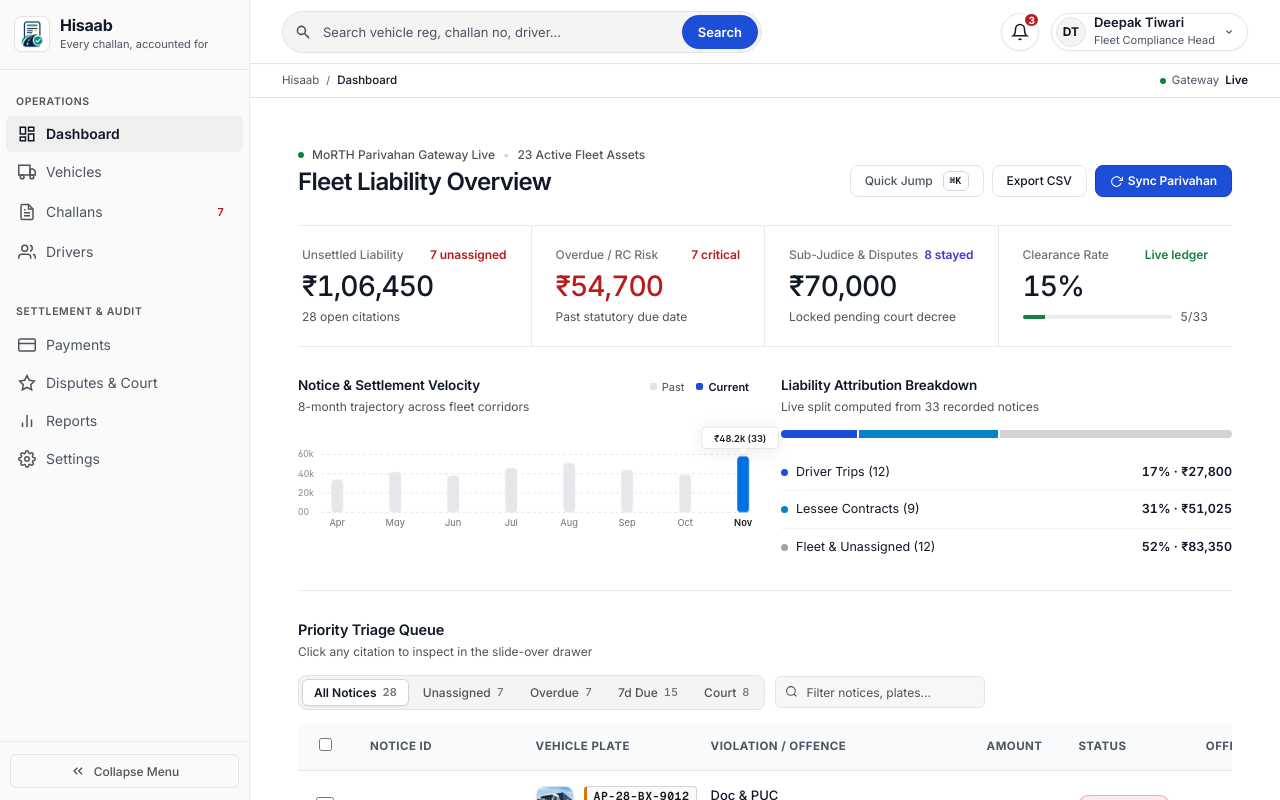
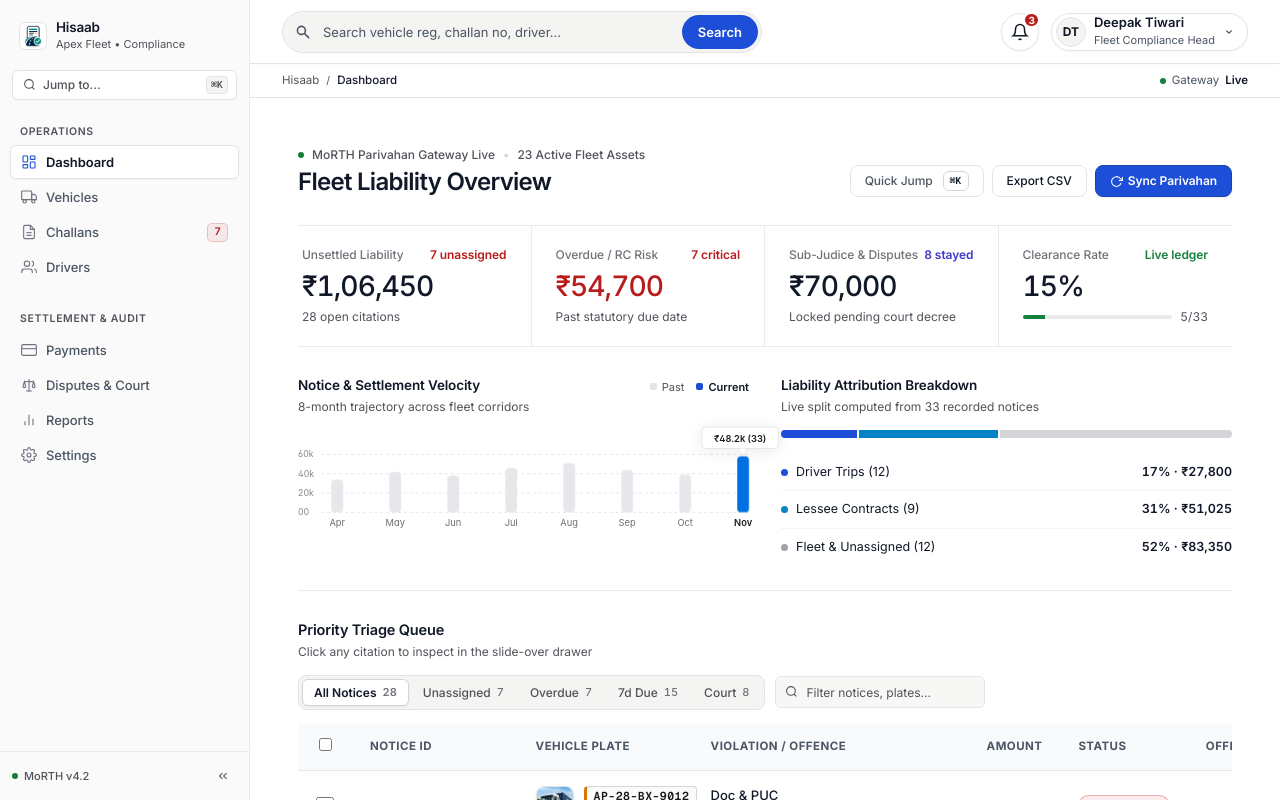
Before and after one commit to dt019107/E-challan-Management-Portal, a plain HTML site: page index.html in a window 1280 px wide. Drawn offline with nearby package versions, Linux system fonts and the light colour scheme.

Commit message:
design(sidebar): Linear-inspired workspace pill, Jump-to Cmd+K bar, elevated white active item, and compact footer

```diff
--- a/css/layout.css
+++ b/css/layout.css
@@ -28,37 +28,42 @@
   position: relative;
 }
 
-/* Sidebar Brand Header with Natural Breathing Room */
+/* Sidebar Brand Header (Linear-style Workspace Pill) */
 .sidebar-header {
-  padding: 16px 14px;
+  padding: 14px 12px 10px;
   display: flex;
   align-items: center;
   justify-content: space-between;
-  border-bottom: 1px solid var(--line);
 }
 
 .brand-wrapper {
   display: flex;
   align-items: center;
-  gap: 10px;
+  gap: 9px;
+  padding: 5px 7px;
+  border-radius: 7px;
+  width: 100%;
   text-decoration: none;
   overflow: hidden;
   white-space: nowrap;
+  transition: background-color 140ms ease;
+}
+
+.brand-wrapper:hover {
+  background-color: #EFEFED;
 }
 
 .brand-logo-mark {
-  width: 36px;
-  height: 36px;
-  border-radius: 8px;
+  width: 28px;
+  height: 28px;
+  border-radius: 6px;
   background: #FFFFFF;
   display: flex;
   align-items: center;
   justify-content: center;
-  padding: 3px;
-  border: 1px solid var(--surface-1);
-  box-shadow: 0 1px 3px rgba(0, 0, 0, 0.05);
+  padding: 2px;
+  border: 1px solid #E4E4E7;
   flex-shrink: 0;
-  transition: transform var(--transition-fast);
 }
 
 .brand-logo-img {
@@ -68,18 +73,14 @@
   display: block;
 }
 
-.brand-wrapper:hover .brand-logo-mark {
-  transform: scale(1.05);
-}
-
 .brand-text-block {
   display: flex;
   flex-direction: column;
 }
 
 .brand-name {
-  font-size: 16px;
-  font-weight: 700;
+  font-size: 13.5px;
+  font-weight: 600;
   color: var(--ink);
   letter-spacing: -0.015em;
   display: flex;
@@ -89,21 +90,68 @@
 
 .brand-subtext {
   font-size: 11px;
-  color: var(--text-2);
+  color: var(--text-3);
   font-weight: 400;
   margin-top: 1px;
   letter-spacing: 0;
   white-space: nowrap;
 }
 
+/* Compact Sidebar Command Trigger (Cmd+K) */
+.sidebar-cmd-wrap {
+  padding: 2px 12px 8px;
+}
+
+.sidebar-cmd-btn {
+  width: 100%;
+  height: 30px;
+  padding: 0 8px 0 10px;
+  border-radius: 6px;
+  background: #FFFFFF;
+  border: 1px solid #E4E4E7;
+  color: #52525B;
+  font-size: 12px;
+  font-weight: 500;
+  display: flex;
+  align-items: center;
+  justify-content: space-between;
+  cursor: pointer;
+  box-shadow: 0 1px 2px rgba(17, 24, 39, 0.03);
+  transition: border-color 140ms ease, color 140ms ease;
+}
+
+.sidebar-cmd-btn:hover {
+  border-color: #D4D4D8;
+  color: #111827;
+}
+
+.sidebar-cmd-left {
+  display: inline-flex;
+  align-items: center;
+  gap: 7px;
+}
+
+.sidebar-cmd-kbd {
+  height: 18px;
+  min-width: 18px;
+  padding: 0 4px;
+  font-size: 10px;
+  font-weight: 600;
+  color: #52525B;
+  background: #F4F4F2;
+  border: 1px solid #E4E4E7;
+  border-radius: 4px;
+  box-shadow: none;
+}
+
 /* Sidebar Navigation Items */
 .sidebar-nav-container {
   flex: 1;
   overflow-y: auto;
-  padding: 12px 6px 18px;
+  padding: 4px 10px 16px;
   display: flex;
   flex-direction: column;
-  gap: 2px;
+  gap: 1px;
 }
 
 .sidebar-nav-container::-webkit-scrollbar {
@@ -127,36 +175,39 @@
 .nav-item {
   display: flex;
   align-items: center;
-  gap: 10px;
-  padding: 8px 12px;
-  border-radius: var(--radius-md);
-  color: var(--text-2);
-  font-size: var(--font-nav-item, 14px);
-  line-height: 20px;
-  font-weight: 400;
-  transition: all 160ms var(--ease-apple);
+  gap: 9px;
+  padding: 6.5px 10px;
+  border-radius: 6px;
+  color: #4B5563;
+  font-size: 13px;
+  line-height: 19px;
+  font-weight: 500;
+  transition: background-color 120ms ease, color 120ms ease;
   position: relative;
   text-decoration: none;
   cursor: pointer;
   user-select: none;
+  border: 1px solid transparent;
 }
 
 .nav-item:hover {
-  background: var(--surface-2);
-  color: var(--ink);
+  background: #EFEFED;
+  color: #111827;
 }
 
 .nav-item:hover .nav-icon {
-  color: var(--ink);
+  color: #111827;
 }
 
-/* Active item = Linear/Mercury quiet architectural pill */
+/* Active item = Crisp Elevated White Pill with 1px Hairline */
 .nav-item.active {
-  background: #EFEFED;
-  color: var(--ink, #111827);
+  background: #FFFFFF;
+  color: #111827;
   font-weight: 600;
   border-radius: 6px;
-  padding-left: 12px;
+  border-color: #E4E4E7;
+  box-shadow: 0 1px 2px rgba(17, 24, 39, 0.04);
+  padding-left: 10px;
 }
 
 .nav-item.active::before {
@@ -164,18 +215,18 @@
 }
 
 .nav-item.active .nav-icon {
-  color: var(--ink, #111827);
+  color: var(--color-primary, #1D4ED8);
 }
 
 .nav-icon {
-  width: 18px;
-  height: 18px;
+  width: 16px;
+  height: 16px;
   display: flex;
   align-items: center;
   justify-content: center;
-  color: var(--text-3);
+  color: #6B7280;
   flex-shrink: 0;
-  transition: color 150ms ease;
+  transition: color 120ms ease;
 }
 
 .nav-label {
@@ -183,40 +234,35 @@
   white-space: nowrap;
   overflow: hidden;
   text-overflow: ellipsis;
-  letter-spacing: 0;
+  letter-spacing: -0.005em;
 }
 
 .nav-badge {
-  font-size: 11px;
+  font-size: 10.5px;
   font-weight: 600;
-  padding: 2px 7px;
-  border-radius: var(--radius-pill, 9999px);
-  background-color: var(--surface-1);
-  color: var(--text-2);
+  padding: 1px 6px;
+  border-radius: 5px;
+  background-color: #EFEFED;
+  color: #4B5563;
   font-variant-numeric: tabular-nums;
-}
-
-.nav-item.active .nav-badge {
-  color: #FFFFFF;
-  background-color: var(--color-primary, #1E60FF);
+  line-height: 1.4;
 }
 
 .nav-badge.danger {
-  background-color: transparent;
-  color: var(--status-unassigned);
-  border: none;
-  box-shadow: none;
+  background-color: rgba(185, 28, 28, 0.08);
+  color: #B91C1C;
+  border: 1px solid rgba(185, 28, 28, 0.2);
 }
 
 .nav-item.active .nav-badge.danger {
-  background-color: transparent;
-  color: var(--text-2);
-  border: none;
+  background-color: rgba(185, 28, 28, 0.10);
+  color: #B91C1C;
+  border: 1px solid rgba(185, 28, 28, 0.22);
 }
 
-/* Sidebar Footer (Collapse Toggle) */
+/* Sidebar Footer (Status Meta + Compact Collapse Toggle) */
 .sidebar-footer {
-  padding: 12px 10px;
+  padding: 10px 12px;
   border-top: 1px solid #EBEBEB;
   display: flex;
   align-items: center;
@@ -224,27 +270,40 @@
   margin-top: auto;
 }
 
+.sidebar-footer-meta {
+  display: inline-flex;
+  align-items: center;
+  gap: 6px;
+  font-size: 11px;
+  font-weight: 500;
+  color: #52525B;
+}
+
+.sidebar-footer-dot {
+  width: 6px;
+  height: 6px;
+  border-radius: 50%;
+  background: #15803D;
+}
+
 .sidebar-collapse-btn {
   display: flex;
   align-items: center;
   justify-content: center;
-  gap: 8px;
-  width: 100%;
-  padding: 8px 10px;
+  width: 28px;
+  height: 28px;
   border-radius: 6px;
   color: #52525B;
-  font-size: 12px;
-  font-weight: 500;
   background: transparent;
-  border: 1px solid #E4E4E7;
+  border: 1px solid transparent;
   cursor: pointer;
-  transition: background-color 140ms ease, color 140ms ease, border-color 140ms ease;
+  transition: background-color 120ms ease, color 120ms ease, border-color 120ms ease;
 }
 
 .sidebar-collapse-btn:hover {
-  background: #EFEFED;
+  background: #FFFFFF;
   color: #111827;
-  border-color: #D4D4D8;
+  border-color: #E4E4E7;
 }
 
 /* Collapsed Sidebar State */
@@ -256,7 +315,8 @@
 .app-sidebar.collapsed .nav-label,
 .app-sidebar.collapsed .nav-badge,
 .app-sidebar.collapsed .nav-section-label,
-.app-sidebar.collapsed .sidebar-collapse-text {
+.app-sidebar.collapsed .sidebar-cmd-wrap,
+.app-sidebar.collapsed .sidebar-footer-meta {
   display: none !important;
 }
 
--- a/index.html
+++ b/index.html
@@ -29,40 +29,51 @@
 
     <!-- 1. Collapsible Left Sidebar -->
     <aside class="app-sidebar" id="appSidebar">
-      <!-- Sidebar Brand Header -->
+      <!-- Sidebar Workspace Header -->
       <div class="sidebar-header">
-        <a href="#dashboard" class="brand-wrapper">
+        <a href="#dashboard" class="brand-wrapper" aria-label="Hisaab — Apex Fleet Workspace">
           <div class="brand-logo-mark">
             <img src="assets/images/challanos-logo.png" alt="Hisaab Logo" class="brand-logo-img">
           </div>
           <div class="brand-text-block">
             <div class="brand-name">Hisaab</div>
-            <div class="brand-subtext">Every challan, accounted for</div>
+            <div class="brand-subtext">Apex Fleet &bull; Compliance</div>
           </div>
         </a>
       </div>
 
+      <!-- Compact Command Palette Trigger -->
+      <div class="sidebar-cmd-wrap">
+        <button type="button" class="sidebar-cmd-btn" onclick="if(window.openCommandPalette) openCommandPalette()" aria-label="Quick search or jump (Command K)">
+          <span class="sidebar-cmd-left">
+            <svg width="13" height="13" viewBox="0 0 24 24" fill="none" stroke="currentColor" stroke-width="2" aria-hidden="true"><circle cx="11" cy="11" r="8"></circle><line x1="21" y1="21" x2="16.65" y2="16.65"></line></svg>
+            <span>Jump to...</span>
+          </span>
+          <kbd class="sidebar-cmd-kbd">⌘K</kbd>
+        </button>
+      </div>
+
       <!-- Navigation Links Container -->
-      <nav class="sidebar-nav-container">
+      <nav class="sidebar-nav-container" aria-label="Primary Navigation">
         <div class="nav-section-label">Operations</div>
 
         <a class="nav-item active" data-route="dashboard" href="#dashboard" data-tooltip="Dashboard" title="Dashboard">
           <div class="nav-icon">
-            <svg width="18" height="18" viewBox="0 0 24 24" fill="none" stroke="currentColor" stroke-width="2"><rect x="3" y="3" width="7" height="9"></rect><rect x="14" y="3" width="7" height="5"></rect><rect x="14" y="12" width="7" height="9"></rect><rect x="3" y="16" width="7" height="5"></rect></svg>
+            <svg width="16" height="16" viewBox="0 0 24 24" fill="none" stroke="currentColor" stroke-width="1.65"><rect x="3" y="3" width="7" height="9" rx="1"></rect><rect x="14" y="3" width="7" height="5" rx="1"></rect><rect x="14" y="12" width="7" height="9" rx="1"></rect><rect x="3" y="16" width="7" height="5" rx="1"></rect></svg>
           </div>
           <span class="nav-label">Dashboard</span>
         </a>
 
         <a class="nav-item" data-route="vehicles" href="#vehicles" data-tooltip="Vehicles" title="Vehicles">
           <div class="nav-icon">
-            <svg width="18" height="18" viewBox="0 0 24 24" fill="none" stroke="currentColor" stroke-width="2"><rect x="1" y="3" width="15" height="13"></rect><polygon points="16 8 20 8 23 11 23 16 16 16 16 8"></polygon><circle cx="5.5" cy="18.5" r="2.5"></circle><circle cx="18.5" cy="18.5" r="2.5"></circle></svg>
+            <svg width="16" height="16" viewBox="0 0 24 24" fill="none" stroke="currentColor" stroke-width="1.65"><rect x="1" y="3" width="15" height="13" rx="1"></rect><polygon points="16 8 20 8 23 11 23 16 16 16 16 8"></polygon><circle cx="5.5" cy="18.5" r="2.5"></circle><circle cx="18.5" cy="18.5" r="2.5"></circle></svg>
           </div>
           <span class="nav-label">Vehicles</span>
         </a>
 
         <a class="nav-item" data-route="challans" href="#challans" data-tooltip="Challans" title="Challans">
           <div class="nav-icon">
-            <svg width="18" height="18" viewBox="0 0 24 24" fill="none" stroke="currentColor" stroke-width="2"><path d="M14 2H6a2 2 0 0 0-2 2v16a2 2 0 0 0 2 2h12a2 2 0 0 0 2-2V8z"></path><polyline points="14 2 14 8 20 8"></polyline><line x1="16" y1="13" x2="8" y2="13"></line><line x1="16" y1="17" x2="8" y2="17"></line><polyline points="10 9 9 9 8 9"></polyline></svg>
+            <svg width="16" height="16" viewBox="0 0 24 24" fill="none" stroke="currentColor" stroke-width="1.65"><path d="M14 2H6a2 2 0 0 0-2 2v16a2 2 0 0 0 2 2h12a2 2 0 0 0 2-2V8z"></path><polyline points="14 2 14 8 20 8"></polyline><line x1="16" y1="13" x2="8" y2="13"></line><line x1="16" y1="17" x2="8" y2="17"></line></svg>
           </div>
           <span class="nav-label">Challans</span>
           <span class="nav-badge danger" id="unassignedNavBadge">2</span>
@@ -70,50 +81,53 @@
 
         <a class="nav-item" data-route="drivers" href="#drivers" data-tooltip="Drivers" title="Drivers">
           <div class="nav-icon">
-            <svg width="18" height="18" viewBox="0 0 24 24" fill="none" stroke="currentColor" stroke-width="2"><path d="M17 21v-2a4 4 0 0 0-4-4H5a4 4 0 0 0-4 4v2"></path><circle cx="9" cy="7" r="4"></circle><path d="M23 21v-2a4 4 0 0 0-3-3.87"></path><path d="M16 3.13a4 4 0 0 1 0 7.75"></path></svg>
+            <svg width="16" height="16" viewBox="0 0 24 24" fill="none" stroke="currentColor" stroke-width="1.65"><path d="M17 21v-2a4 4 0 0 0-4-4H5a4 4 0 0 0-4 4v2"></path><circle cx="9" cy="7" r="4"></circle><path d="M23 21v-2a4 4 0 0 0-3-3.87"></path><path d="M16 3.13a4 4 0 0 1 0 7.75"></path></svg>
           </div>
           <span class="nav-label">Drivers</span>
         </a>
 
-        <div class="nav-section-label" style="margin-top: 20px;">Settlement &amp; Audit</div>
+        <div class="nav-section-label" style="margin-top: 14px;">Settlement &amp; Audit</div>
 
         <a class="nav-item" data-route="payments" href="#payments" data-tooltip="Payments" title="Payments">
           <div class="nav-icon">
-            <svg width="18" height="18" viewBox="0 0 24 24" fill="none" stroke="currentColor" stroke-width="2"><rect x="1" y="4" width="22" height="16" rx="2" ry="2"></rect><line x1="1" y1="10" x2="23" y2="10"></line></svg>
+            <svg width="16" height="16" viewBox="0 0 24 24" fill="none" stroke="currentColor" stroke-width="1.65"><rect x="1" y="4" width="22" height="16" rx="2" ry="2"></rect><line x1="1" y1="10" x2="23" y2="10"></line></svg>
           </div>
           <span class="nav-label">Payments</span>
         </a>
 
         <a class="nav-item" data-route="disputes" href="#disputes" data-tooltip="Disputes & Court" title="Disputes & Court">
           <div class="nav-icon">
-            <svg width="18" height="18" viewBox="0 0 24 24" fill="none" stroke="currentColor" stroke-width="2"><polygon points="12 2 15.09 8.26 22 9.27 17 14.14 18.18 21.02 12 17.77 5.82 21.02 7 14.14 2 9.27 8.91 8.26 12 2"></polygon></svg>
+            <svg width="16" height="16" viewBox="0 0 24 24" fill="none" stroke="currentColor" stroke-width="1.65"><line x1="12" y1="3" x2="12" y2="21"></line><path d="M5 7h14"></path><path d="M3 14l2-7 2 7a2 2 0 0 1-4 0z"></path><path d="M17 14l2-7 2 7a2 2 0 0 1-4 0z"></path><line x1="8" y1="21" x2="16" y2="21"></line></svg>
           </div>
           <span class="nav-label">Disputes &amp; Court</span>
         </a>
 
         <a class="nav-item" data-route="reports" href="#reports" data-tooltip="Reports" title="Reports">
           <div class="nav-icon">
-            <svg width="18" height="18" viewBox="0 0 24 24" fill="none" stroke="currentColor" stroke-width="2"><line x1="18" y1="20" x2="18" y2="10"></line><line x1="12" y1="20" x2="12" y2="4"></line><line x1="6" y1="20" x2="6" y2="14"></line></svg>
+            <svg width="16" height="16" viewBox="0 0 24 24" fill="none" stroke="currentColor" stroke-width="1.65"><line x1="18" y1="20" x2="18" y2="10"></line><line x1="12" y1="20" x2="12" y2="4"></line><line x1="6" y1="20" x2="6" y2="14"></line></svg>
           </div>
           <span class="nav-label">Reports</span>
         </a>
 
         <a class="nav-item" data-route="settings" href="#settings" data-tooltip="Settings" title="Settings">
           <div class="nav-icon">
-            <svg width="18" height="18" viewBox="0 0 24 24" fill="none" stroke="currentColor" stroke-width="2"><circle cx="12" cy="12" r="3"></circle><path d="M19.4 15a1.65 1.65 0 0 0 .33 1.82l.06.06a2 2 0 0 1 0 2.83 2 2 0 0 1-2.83 0l-.06-.06a1.65 1.65 0 0 0-1.82-.33 1.65 1.65 0 0 0-1 1.51V21a2 2 0 0 1-2 2 2 2 0 0 1-2-2v-.09A1.65 1.65 0 0 0 9 19.4a1.65 1.65 0 0 0-1.82.33l-.06.06a2 2 0 0 1-2.83 0 2 2 0 0 1 0-2.83l.06-.06a1.65 1.65 0 0 0 .33-1.82 1.65 1.65 0 0 0-1.51-1H3a2 2 0 0 1-2-2 2 2 0 0 1 2-2h.09A1.65 1.65 0 0 0 4.6 9a1.65 1.65 0 0 0-.33-1.82l-.06-.06a2 2 0 0 1 0-2.83 2 2 0 0 1 2.83 0l.06.06a1.65 1.65 0 0 0 1.82.33H9a1.65 1.65 0 0 0 1-1.51V3a2 2 0 0 1 2-2 2 2 0 0 1 2 2v.09a1.65 1.65 0 0 0 1 1.51 1.65 1.65 0 0 0 1.82-.33l.06-.06a2 2 0 0 1 2.83 0 2 2 0 0 1 0 2.83l-.06.06a1.65 1.65 0 0 0-.33 1.82V9a1.65 1.65 0 0 0 1.51 1H21a2 2 0 0 1 2 2 2 2 0 0 1-2 2h-.09a1.65 1.65 0 0 0-1.51 1z"></path></svg>
+            <svg width="16" height="16" viewBox="0 0 24 24" fill="none" stroke="currentColor" stroke-width="1.65"><circle cx="12" cy="12" r="3"></circle><path d="M19.4 15a1.65 1.65 0 0 0 .33 1.82l.06.06a2 2 0 0 1 0 2.83 2 2 0 0 1-2.83 0l-.06-.06a1.65 1.65 0 0 0-1.82-.33 1.65 1.65 0 0 0-1 1.51V21a2 2 0 0 1-2 2 2 2 0 0 1-2-2v-.09A1.65 1.65 0 0 0 9 19.4a1.65 1.65 0 0 0-1.82.33l-.06.06a2 2 0 0 1-2.83 0 2 2 0 0 1 0-2.83l.06-.06a1.65 1.65 0 0 0 .33-1.82 1.65 1.65 0 0 0-1.51-1H3a2 2 0 0 1-2-2 2 2 0 0 1 2-2h.09A1.65 1.65 0 0 0 4.6 9a1.65 1.65 0 0 0-.33-1.82l-.06-.06a2 2 0 0 1 0-2.83 2 2 0 0 1 2.83 0l.06.06a1.65 1.65 0 0 0 1.82.33H9a1.65 1.65 0 0 0 1-1.51V3a2 2 0 0 1 2-2 2 2 0 0 1 2 2v.09a1.65 1.65 0 0 0 1 1.51 1.65 1.65 0 0 0 1.82-.33l.06-.06a2 2 0 0 1 2.83 0 2 2 0 0 1 0 2.83l-.06.06a1.65 1.65 0 0 0-.33 1.82V9a1.65 1.65 0 0 0 1.51 1H21a2 2 0 0 1 2 2 2 2 0 0 1-2 2h-.09a1.65 1.65 0 0 0-1.51 1z"></path></svg>
           </div>
           <span class="nav-label">Settings</span>
         </a>
       </nav>
 
-      <!-- Sidebar Footer (Collapse Toggle) -->
+      <!-- Sidebar Footer (Operator Meta + Compact Collapse Control) -->
       <div class="sidebar-footer">
-        <button class="sidebar-collapse-btn" id="sidebarCollapseBtn" type="button" title="Toggle Sidebar Width">
-          <svg width="16" height="16" viewBox="0 0 24 24" fill="none" stroke="currentColor" stroke-width="2">
+        <div class="sidebar-footer-meta">
+          <span class="sidebar-footer-dot" aria-hidden="true"></span>
+          <span>MoRTH v4.2</span>
+        </div>
+        <button class="sidebar-collapse-btn" id="sidebarCollapseBtn" type="button" title="Collapse Sidebar" aria-label="Collapse Sidebar">
+          <svg width="14" height="14" viewBox="0 0 24 24" fill="none" stroke="currentColor" stroke-width="1.8" aria-hidden="true">
             <polyline points="11 17 6 12 11 7"></polyline>
             <polyline points="18 17 13 12 18 7"></polyline>
           </svg>
-          <span class="sidebar-collapse-text">Collapse Menu</span>
         </button>
       </div>
     </aside>
```
